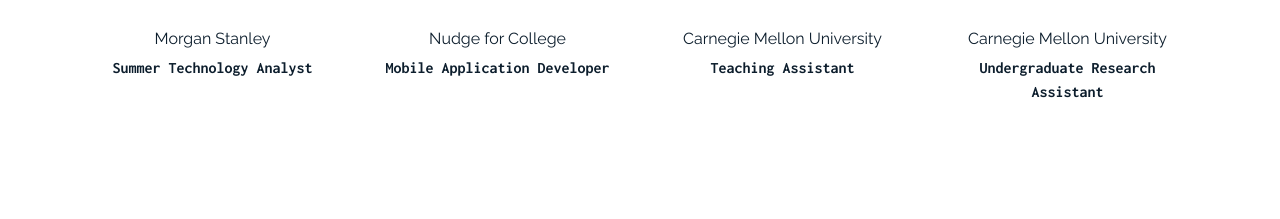
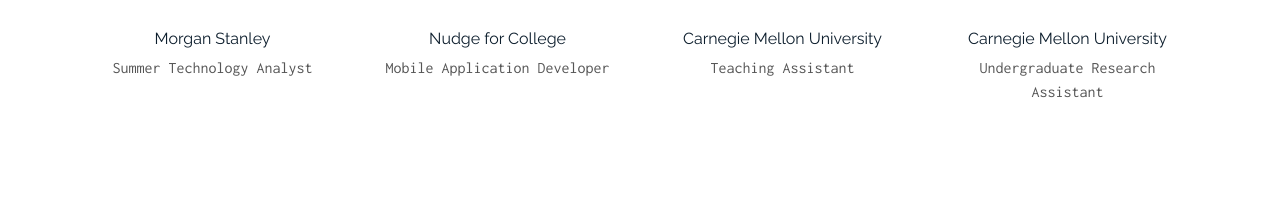
Before and after one commit to minji7608/minji7608.github.io, a plain HTML site: page index.html in a window 1280 px wide. Shown: the part 1754-1973 px from the top of the page. Drawn offline with Linux system fonts and the light colour scheme.

Commit message:
adding css style for experience section

```diff
--- a/css/style.css
+++ b/css/style.css
@@ -560,7 +560,8 @@ h6,
 }
 
 .experience-role {
-  font-weight: bold;
+  /* font-weight: bold; */
+  color: #555;
 }
 
 .experience-col {
```
